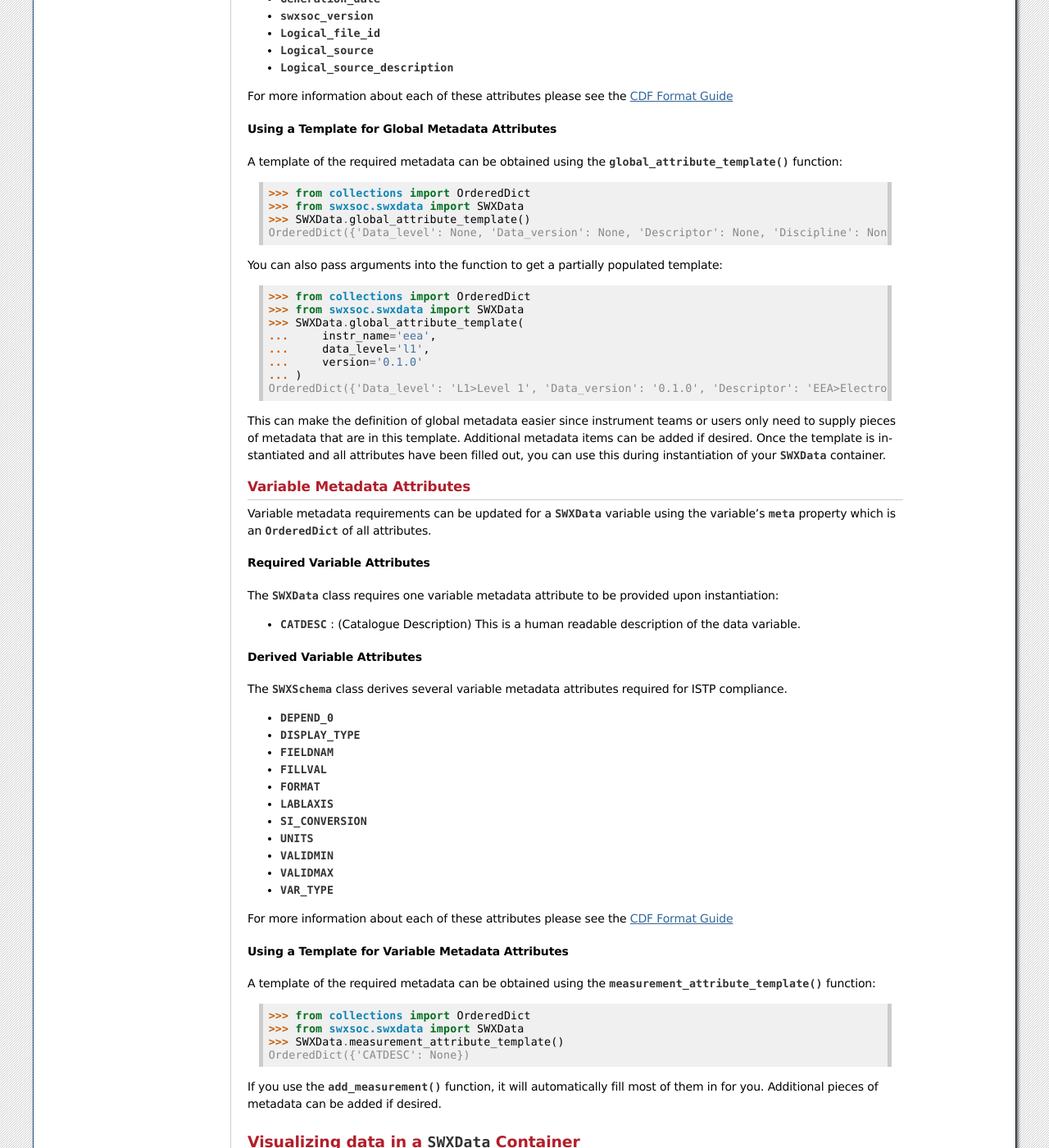
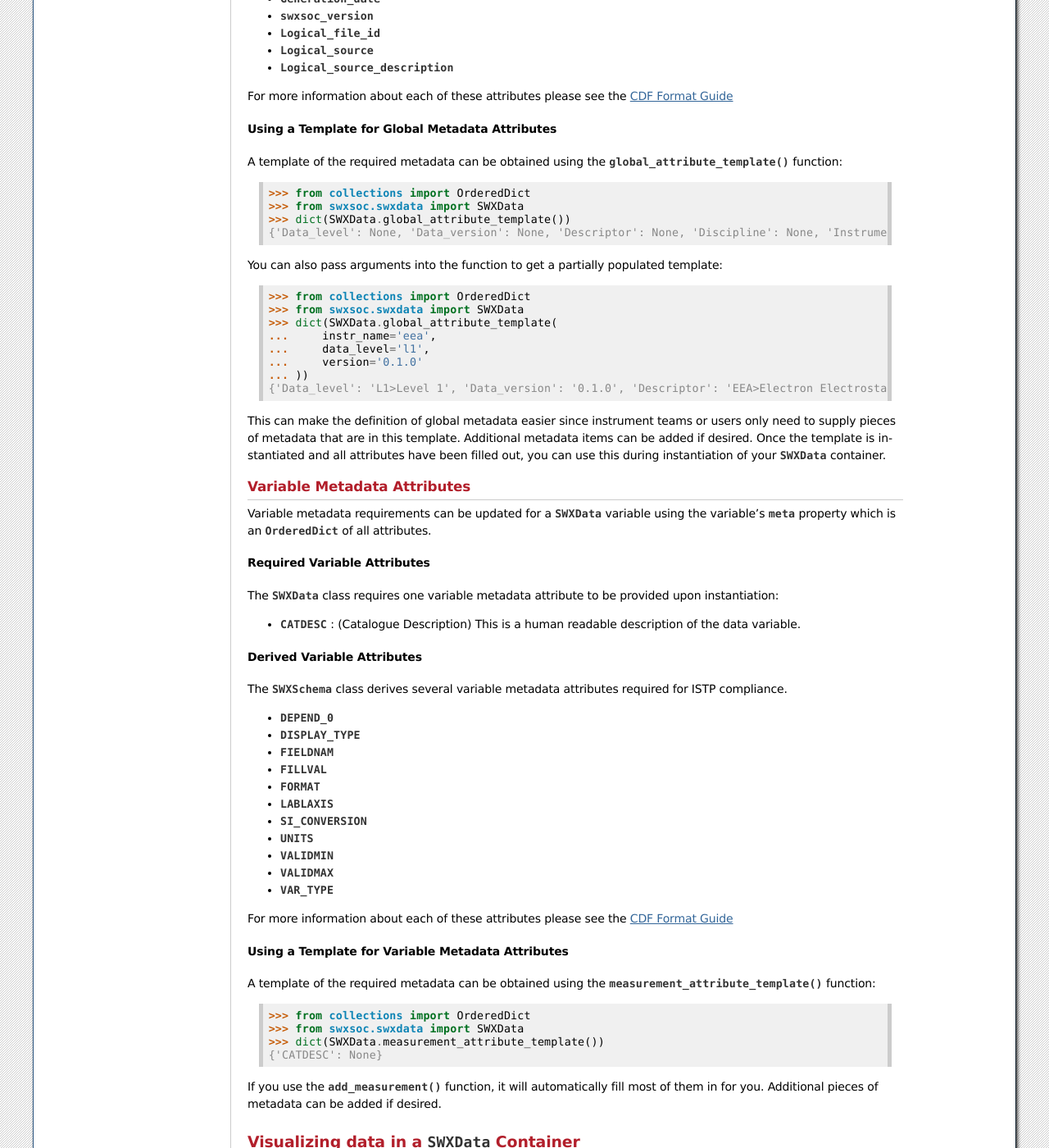
Before and after one commit to swxsoc/swxsoc, a Sphinx documentation site: the page built from docs/user-guide/reading_writing_data.rst, in a window 1280 px wide and 1400 px high, scrolled down 6995 px. Shown: the whole window at 82% size. Built offline with Sphinx 7.4.7, drawn with Linux system fonts in a browser that asks for light colours; the version number could not be read and is left out.

Commit message:
Fix Version Mismatch

```diff
--- a/docs/user-guide/reading_writing_data.rst
+++ b/docs/user-guide/reading_writing_data.rst
@@ -436,20 +436,20 @@ A template of the required metadata can be obtained using the
 
     >>> from collections import OrderedDict
     >>> from swxsoc.swxdata import SWXData
-    >>> SWXData.global_attribute_template()
-    OrderedDict({'Data_level': None, 'Data_version': None, 'Descriptor': None, 'Discipline': None, 'Instrument_type': None, 'Mission_group': None, 'PI_affiliation': None, 'PI_name': None, 'Project': None, 'Source_name': None, 'TEXT': None})
+    >>> dict(SWXData.global_attribute_template())
+    {'Data_level': None, 'Data_version': None, 'Descriptor': None, 'Discipline': None, 'Instrument_type': None, 'Mission_group': None, 'PI_affiliation': None, 'PI_name': None, 'Project': None, 'Source_name': None, 'TEXT': None}
 
 
 You can also pass arguments into the function to get a partially populated template::
 
     >>> from collections import OrderedDict
     >>> from swxsoc.swxdata import SWXData
-    >>> SWXData.global_attribute_template(
+    >>> dict(SWXData.global_attribute_template(
     ...     instr_name='eea',
     ...     data_level='l1',
     ...     version='0.1.0'
-    ... )
-    OrderedDict({'Data_level': 'L1>Level 1', 'Data_version': '0.1.0', 'Descriptor': 'EEA>Electron Electrostatic Analyzer', 'Discipline': None, 'Instrument_type': None, 'Mission_group': None, 'PI_affiliation': None, 'PI_name': None, 'Project': None, 'Source_name': None, 'TEXT': None})
+    ... ))
+    {'Data_level': 'L1>Level 1', 'Data_version': '0.1.0', 'Descriptor': 'EEA>Electron Electrostatic Analyzer', 'Discipline': None, 'Instrument_type': None, 'Mission_group': None, 'PI_affiliation': None, 'PI_name': None, 'Project': None, 'Source_name': None, 'TEXT': None}
 
 This can make the definition of global metadata easier since instrument teams or users only need
 to supply pieces of metadata that are in this template. Additional metadata items can be added
@@ -500,8 +500,8 @@ A template of the required metadata can be obtained using the
 
     >>> from collections import OrderedDict
     >>> from swxsoc.swxdata import SWXData
-    >>> SWXData.measurement_attribute_template()
-    OrderedDict({'CATDESC': None})
+    >>> dict(SWXData.measurement_attribute_template())
+    {'CATDESC': None}
 
 If you use the :py:func:`~swxsoc.swxdata.SWXData.add_measurement` function, it will
 automatically fill most of them in for you. Additional pieces of metadata can be added if desired.
```
